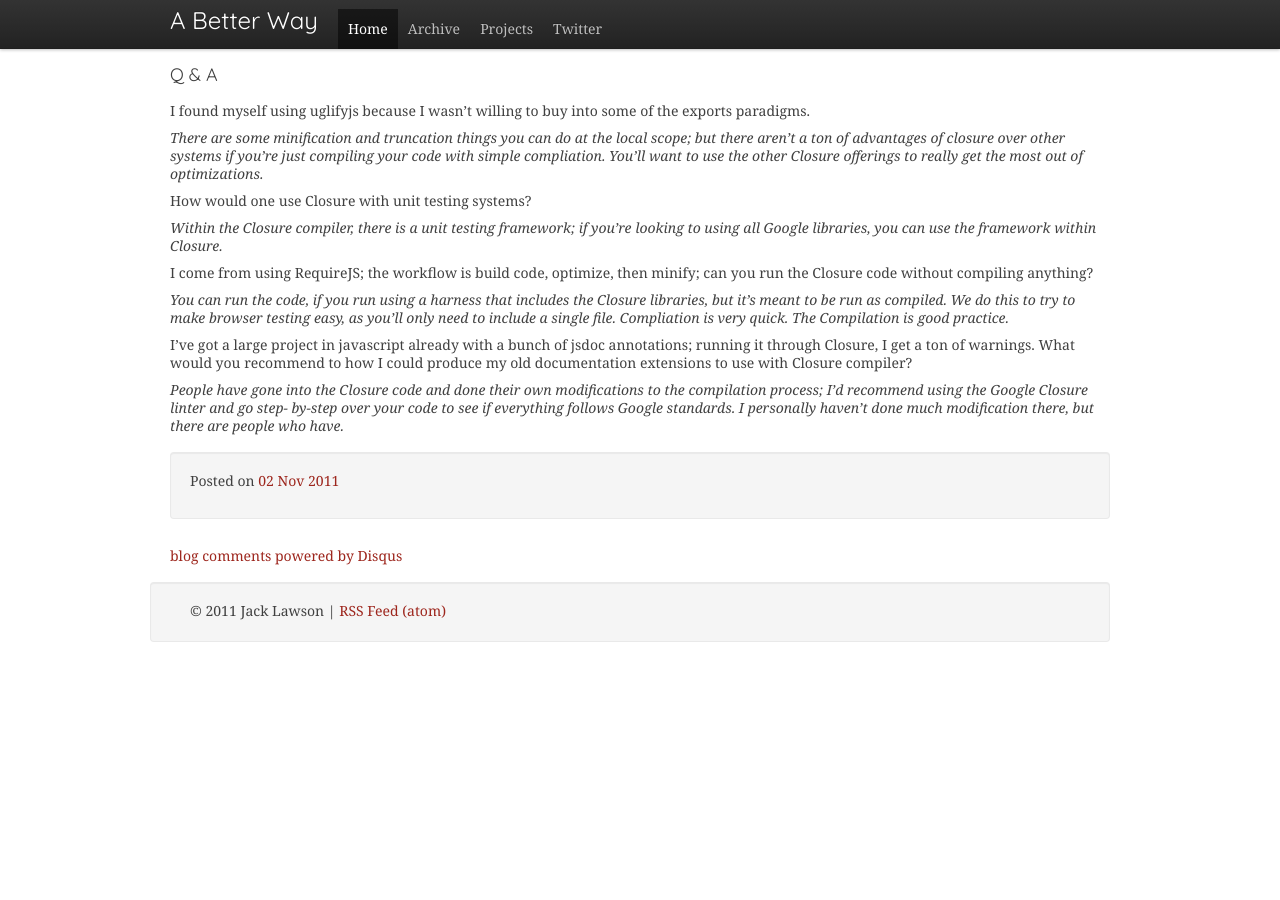
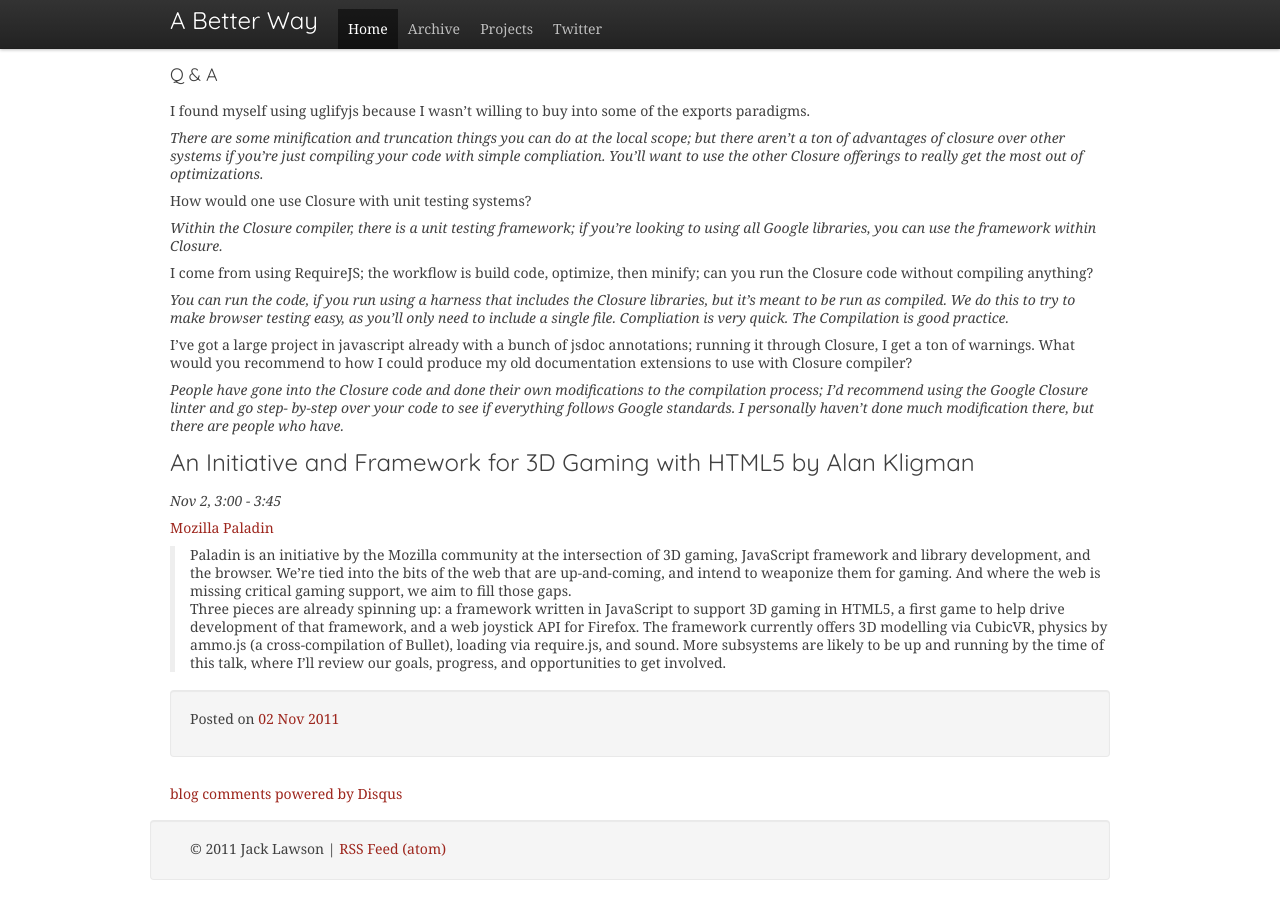
Before and after one commit to ajacksified/ajacksified.github.com, a Jekyll site: the page built from _posts/2011-11-02-new-game-conf-liveblog-2.markdown, in a window 1280 px wide and 900 px high, scrolled down 11462 px. Built offline with Jekyll 4.4.1, drawn with Linux system fonts in a browser that asks for light colours; nearby versions of some CDN libraries; some web fonts are replaced; Markdown is read by kramdown in place of the engine named in the settings; comment, search, counter and statistics services are not loaded; before the commit the page ends 12124 px from its top, so only the background shows below that.

Commit message:
Day 2 - Richard Anaya

```diff
--- a/_posts/2011-11-02-new-game-conf-liveblog-2.markdown
+++ b/_posts/2011-11-02-new-game-conf-liveblog-2.markdown
@@ -660,3 +660,22 @@ with Closure compiler?
 compilation process; I'd recommend using the Google Closure linter and go step-
 by-step over your code to see if everything follows Google standards. I
 personally haven't done much modification there, but there are people who have.*
+
+## An Initiative and Framework for 3D Gaming with HTML5 by Alan Kligman
+*Nov 2, 3:00 - 3:45*
+
+[Mozilla Paladin](https://wiki.mozilla.org/Paladin)
+
+> Paladin is an initiative by the Mozilla community at the intersection of 3D
+> gaming, JavaScript framework and library development, and the browser. We're
+> tied into the bits of the web that are up-and-coming, and intend to weaponize
+> them for gaming. And where the web is missing critical gaming support, we aim
+> to fill those gaps.
+>
+> Three pieces are already spinning up: a framework written in JavaScript to
+> support 3D gaming in HTML5, a first game to help drive development of that
+> framework, and a web joystick API for Firefox. The framework currently offers
+> 3D modelling via CubicVR, physics by ammo.js (a cross-compilation of Bullet),
+> loading via require.js, and sound. More subsystems are likely to be up and
+> running by the time of this talk, where I'll review our goals, progress, and
+> opportunities to get involved.
```
